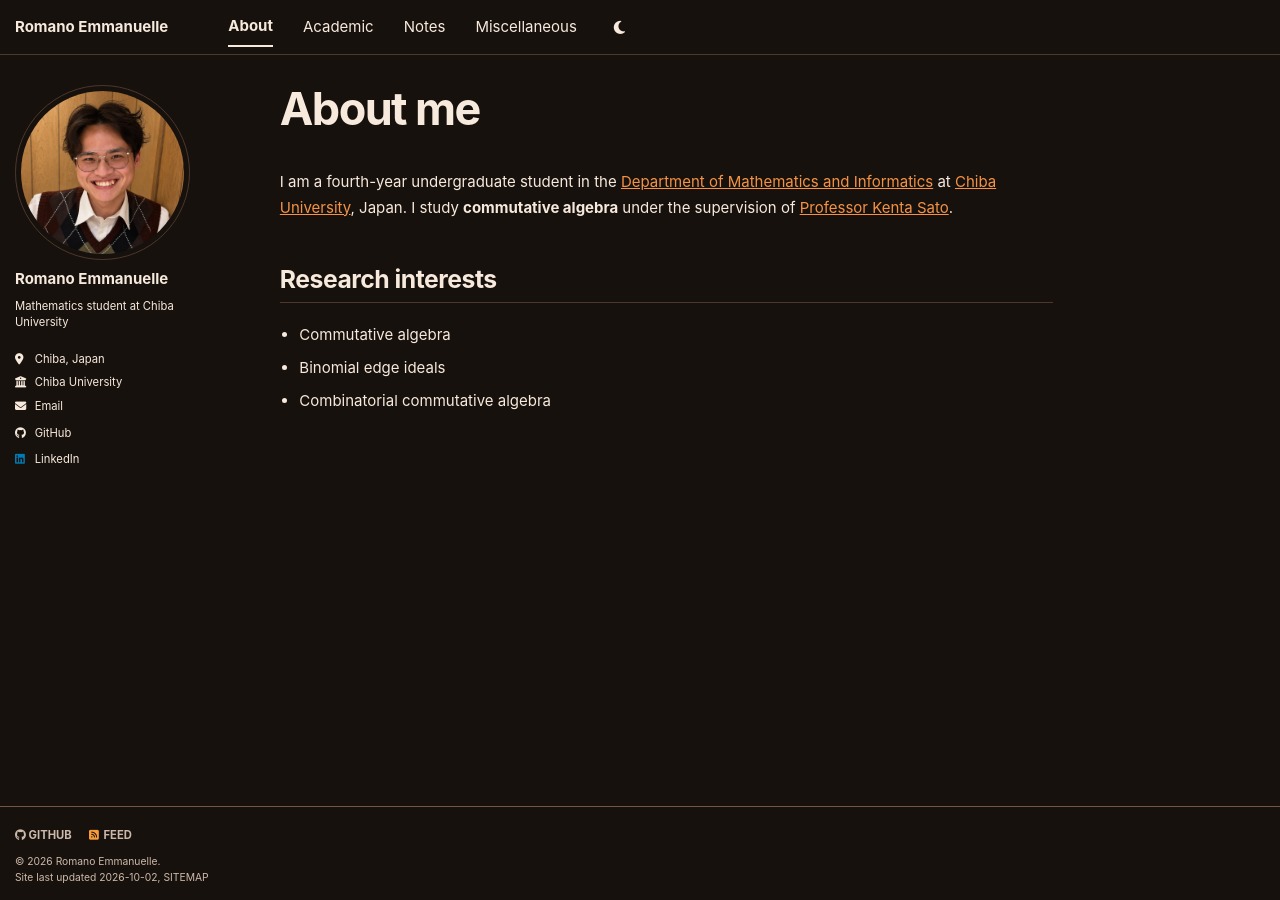
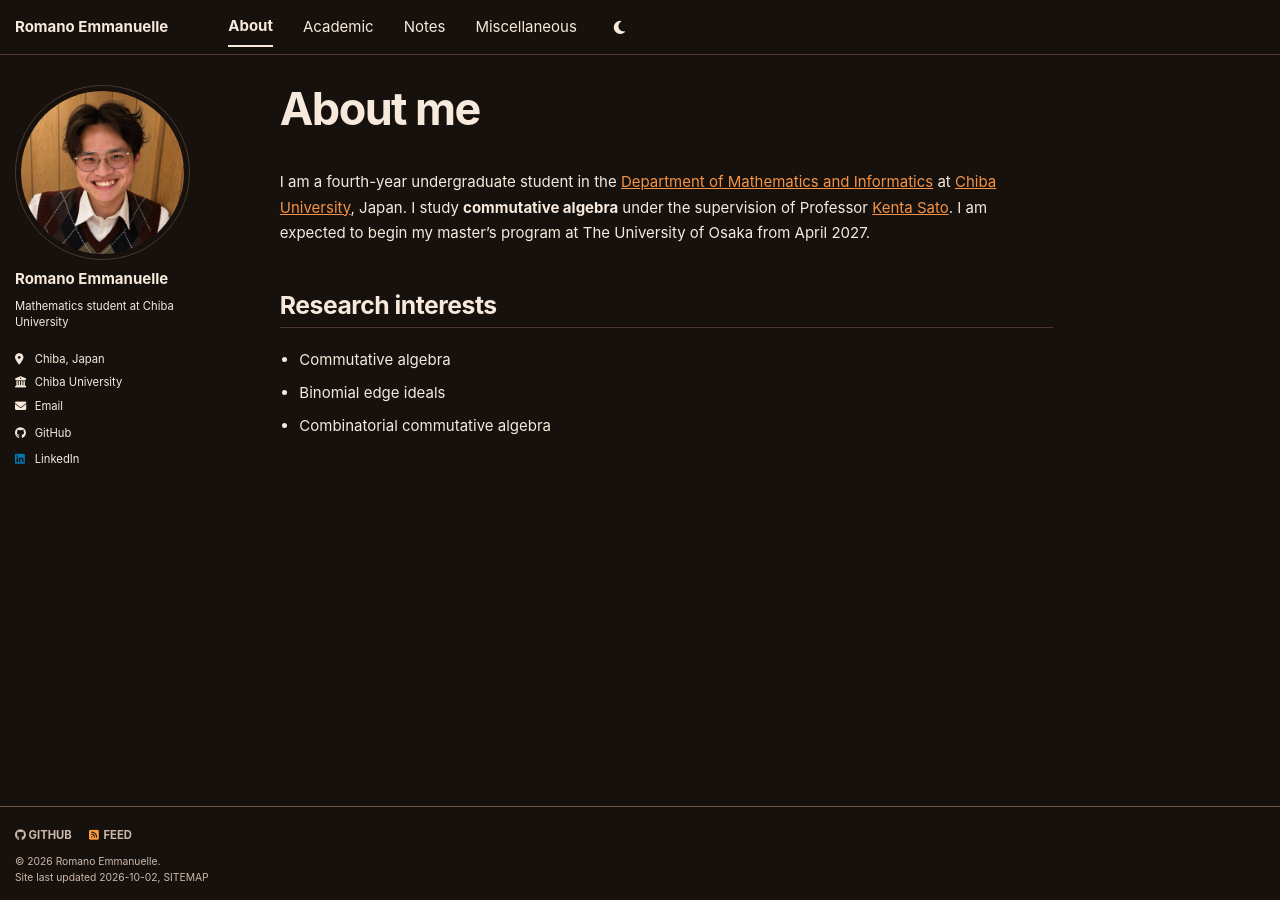
Before and after one commit to RomanoEmmanuelle/RomanoEmmanuelle.github.io, a Jekyll site: the page built from _pages/about.md, in a window 1280 px wide. Built offline with Jekyll 4.4.1, drawn with Linux system fonts in a browser that asks for light colours; a style sheet for code colours, icons or effects is not loaded.

Commit message:
Update about.md

```diff
--- a/_pages/about.md
+++ b/_pages/about.md
@@ -6,7 +6,7 @@ redirect_from:
   - /about.html
 ---
 
-I am a fourth-year undergraduate student in the [Department of Mathematics and Informatics](https://www.math.s.chiba-u.ac.jp/) at [Chiba University](https://www.chiba-u.ac.jp/), Japan. I study **commutative algebra** under the supervision of [Professor Kenta Sato](https://sites.google.com/view/ktsato).
+I am a fourth-year undergraduate student in the [Department of Mathematics and Informatics](https://www.math.s.chiba-u.ac.jp/) at [Chiba University](https://www.chiba-u.ac.jp/), Japan. I study **commutative algebra** under the supervision of Professor [Kenta Sato](https://sites.google.com/view/ktsato). I am expected to begin my master’s program at The University of Osaka from April 2027.
 
 ## Research interests
 
```
